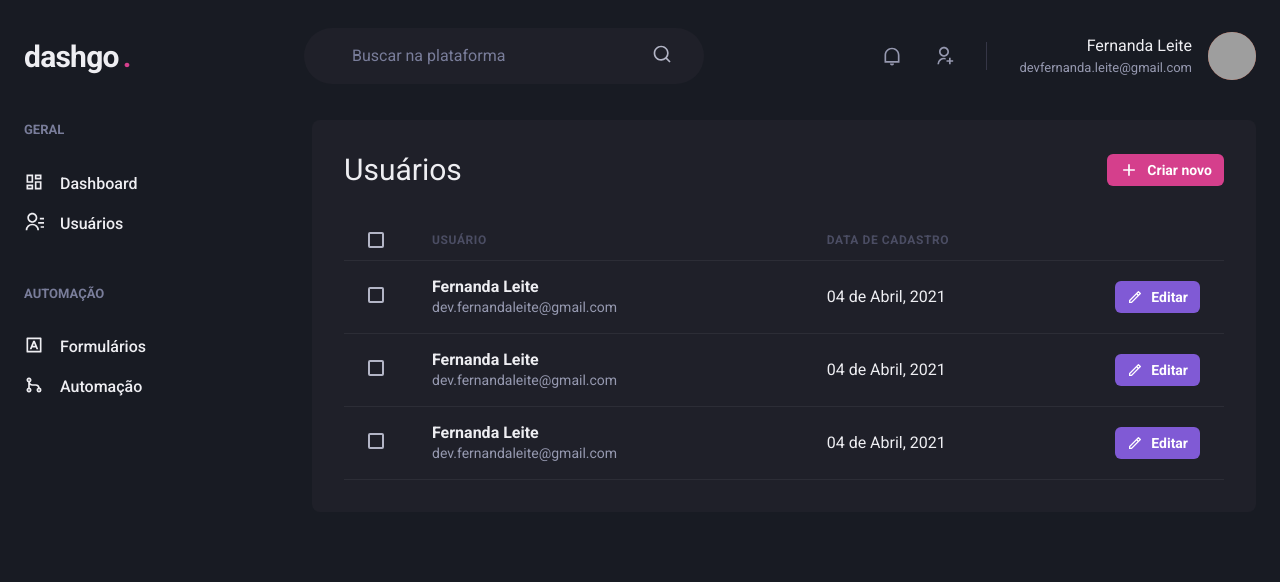
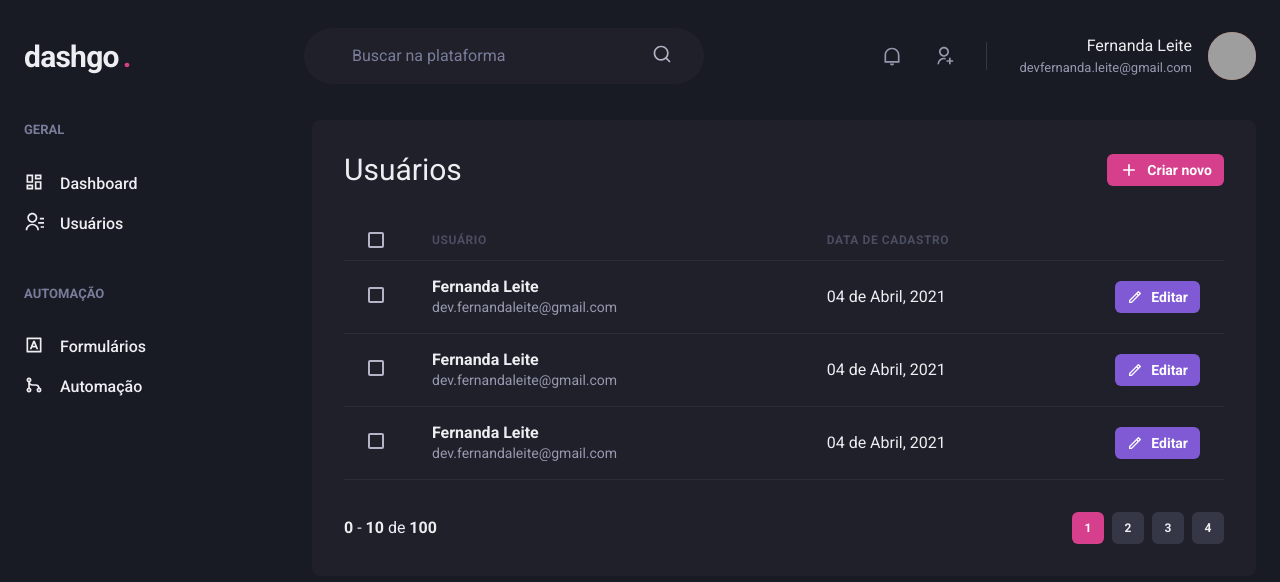
Before and after one commit to Fekleite/dashgo, a Next.js app: page /users in a window 1280 px wide. Shown: the top 582 px of the page. Built offline with nearby package versions, Linux system fonts and the light colour scheme; grey boxes are pictures that could not be loaded.

Commit message:
feat: create pagination component

```diff
--- /dev/null
+++ b/src/components/Pagination.tsx
@@ -0,0 +1,66 @@
+import { Box, Button, Stack } from '@chakra-ui/react'
+
+export function Pagination() {
+  return (
+    <Stack
+      direction='row'
+      mt='8'
+      justify='space-between'
+      align='center'
+      spacing='6'
+    >
+      <Box>
+        <strong>0</strong> - <strong>10</strong> de <strong>100</strong>
+      </Box>
+      <Stack direction='row' spacing='2'>
+        <Button
+          size='sm'
+          fontSize='xs'
+          width='4'
+          colorScheme='pink'
+          disabled
+          _disabled={{
+            bg: 'pink.500',
+            cursor: 'default'
+          }}
+        >
+          1
+        </Button>
+
+        <Button
+          size='sm'
+          fontSize='xs'
+          width='4'
+          bg='gray.700'
+          _hover={{
+            bg: 'gray.500'
+          }}
+        >
+          2
+        </Button>
+        <Button
+          size='sm'
+          fontSize='xs'
+          width='4'
+          bg='gray.700'
+          _hover={{
+            bg: 'gray.500'
+          }}
+        >
+          3
+        </Button>
+        <Button
+          size='sm'
+          fontSize='xs'
+          width='4'
+          bg='gray.700'
+          _hover={{
+            bg: 'gray.500'
+          }}
+        >
+          4
+        </Button>
+      </Stack>
+    </Stack>
+  )
+}
--- a/src/pages/users/index.tsx
+++ b/src/pages/users/index.tsx
@@ -2,6 +2,7 @@
 import { RiAddLine, RiPencilLine } from 'react-icons/ri';
 
 import { Header } from '../../components/Header';
+import { Pagination } from '../../components/Pagination';
 import { Sidebar } from '../../components/Sidebar';
 
 export default function UserList() {
@@ -113,6 +114,8 @@
               </Tr>
             </Tbody>
           </Table>
+
+          <Pagination />
         </Box>
       </Flex>
 
```
